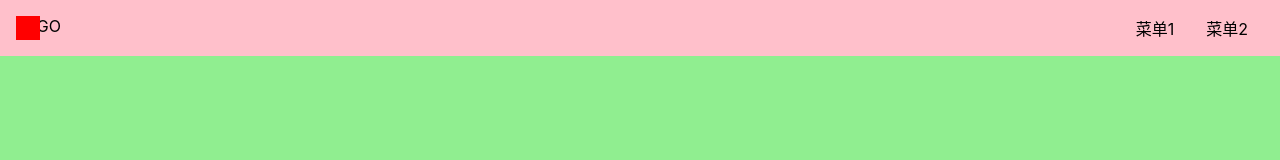
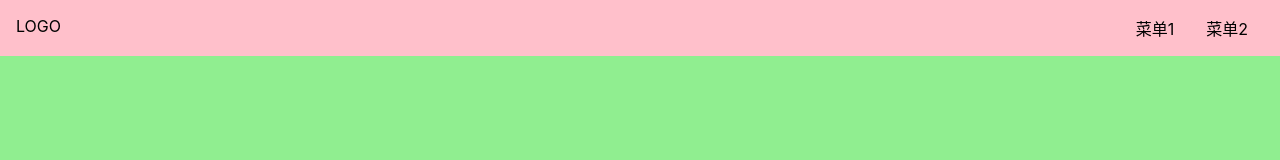
Before and after one commit to Rukakang/bobo-ui, a Vue app: page /#/ in a window 1280 px wide. Shown: the top 160 px of the page. Built offline with nearby package versions, Linux system fonts and the light colour scheme.

Commit message:
完善aside切换逻辑

```diff
--- a/src/App.vue
+++ b/src/App.vue
@@ -8,7 +8,8 @@ import {ref ,provide} from 'vue';
 export default {
   name: 'App',
   setup(){
-    const asideVisible = ref(false);
+    const width = document.documentElement.clientWidth
+    const asideVisible = ref(width > 500);
     provide('asideVisible',asideVisible);
   }
 
--- a/src/components/Topnav.vue
+++ b/src/components/Topnav.vue
@@ -1,11 +1,11 @@
 <template>
   <div class="topnav">
-    <div class ="logo" @click="toggleAside">LOGO</div>
+    <div class ="logo">LOGO</div>
     <ul class="menu">
       <li>菜单1</li>
       <li>菜单2</li>
     </ul>
-    <span class="toggleAside"></span>
+    <span class="toggleAside"  @click="toggleAside"></span>
   </div>
 </template>
 
@@ -42,7 +42,7 @@ export default {
     }
   }
   .toggleAside{
-    display: inline-block;
+    display: none;
     width: 24px;
     height: 24px;
     background: red;
@@ -54,6 +54,7 @@ export default {
   @media(max-width: 500px) {
     .menu{display: none}
     .logo{margin: 0 auto}
+    .toggleAside{display: inline-block}
   }
 }
 </style>
--- a/src/views/Doc.vue
+++ b/src/views/Doc.vue
@@ -43,11 +43,7 @@ export default {
 aside {
   background: lightblue;
   width: 150px;
-  position: fixed;
-  top: 0;
-  left: 0;
-  padding: 70px 16px 16px 16px;
-
+  padding: 16px;
   > h2 {
     margin-bottom: 4px;
   }
@@ -56,5 +52,11 @@ aside {
       padding: 4px 0;
     }
   }
+  @media(max-width: 500px)  {
+    position: fixed;
+    top: 0;
+    left: 0;
+    padding: 70px 16px 16px 16px;
+  }
 }
 </style>
```
